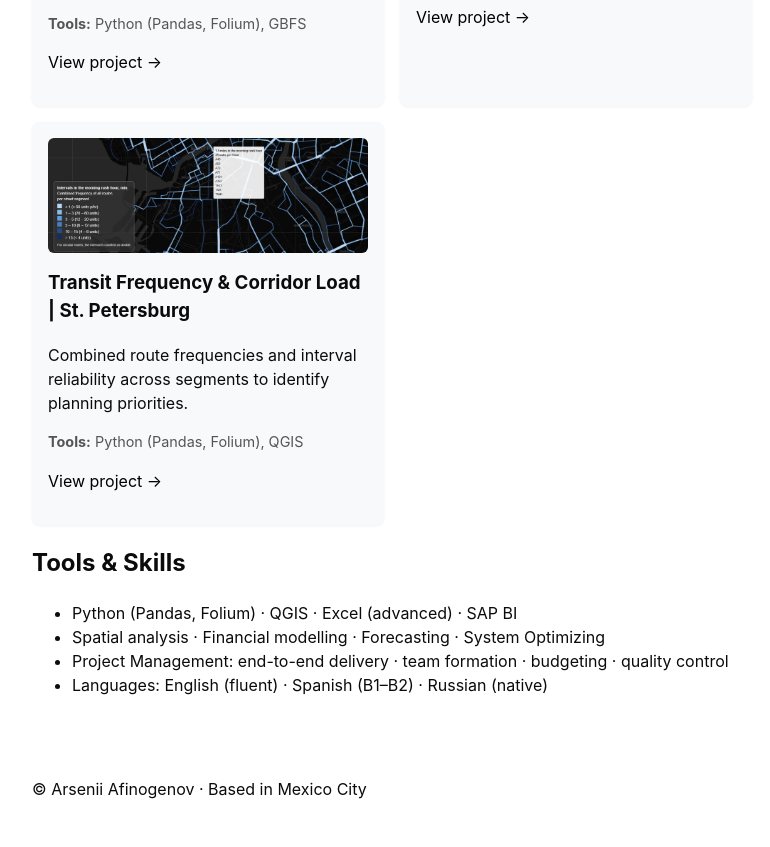
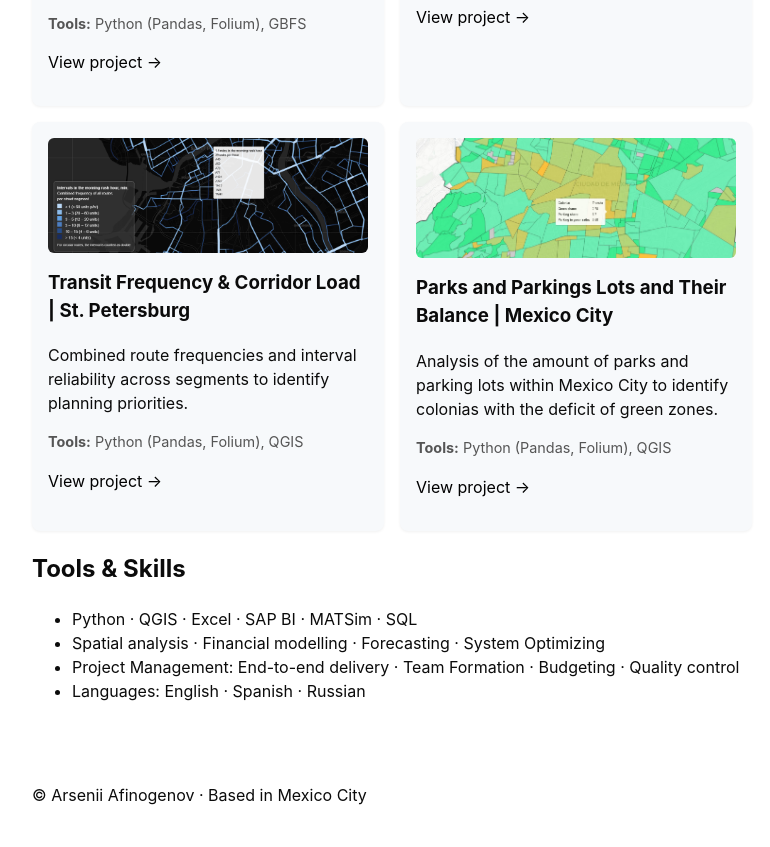
Before and after one commit to ArseniiMX/portfolio, a plain HTML site: page index.html in a window 1280 px wide. Shown: the part 944-1791 px from the top of the page, without its empty margins (248-1018 px from the left). Drawn offline with Linux system fonts and the light colour scheme.

Commit message:
Add files via upload

```diff
--- a/index.html
+++ b/index.html
@@ -15,7 +15,9 @@
         <a href="mailto:arseniy.afinogenov@gmail.com">arseniy.afinogenov@gmail.com</a> · +52 55 3955 7788
       </p>
       <p class="links">
-        <a href="CV.pdf" download>Download CV (PDF)</a>
+        <a href="CV_transit_Arsenii Afinogenov_lines.pdf" download>Download CV (English)</a>
+        &nbsp;·&nbsp;
+        <a href="CV_Arsenii_Afinogenov_transit_MEX_RAILS.pdf" download>Download CV (Español)</a>
         &nbsp;·&nbsp;
         <a href="https://www.linkedin.com/in/arseniy-afinogenov/" target="_blank">LinkedIn</a>
       </p>
@@ -59,16 +61,24 @@
           <p><a href="https://arseniimx.github.io/IntervalsSPb/" target="_blank" class="project-link">View project →</a></p>
         </article>
 
+        <article class="card">
+          <img src="images/Estacionamientos.jpg" alt="Map of parks and parking lots" class="preview">
+          <h3>Parks and Parkings Lots and Their Balance | Mexico City</h3>
+          <p>Analysis of the amount of parks and parking lots within Mexico City to identify colonias with the deficit of green zones.</p>
+          <p class="meta"><strong>Tools:</strong> Python (Pandas, Folium), QGIS</p>
+          <p><a href="https://arseniimx.github.io/Parks_or_Parking_Lots/" target="_blank" class="project-link">View project →</a></p>
+        </article>
+
       </div>
     </section>
 
     <section class="tech">
       <h2>Tools & Skills</h2>
       <ul>
-        <li>Python (Pandas, Folium) · QGIS · Excel (advanced) · SAP BI</li>
+        <li>Python · QGIS · Excel · SAP BI · MATSim · SQL</li>
         <li>Spatial analysis · Financial modelling · Forecasting · System Optimizing</li>
-        <li>Project Management: end-to-end delivery · team formation · budgeting · quality control</li>
-        <li>Languages: English (fluent) · Spanish (B1–B2) · Russian (native)</li>
+        <li>Project Management: End-to-end delivery · Team Formation · Budgeting · Quality control</li>
+        <li>Languages: English · Spanish · Russian</li>
       </ul>
     </section>
 
```
Also changed, not shown: 2 other files.
